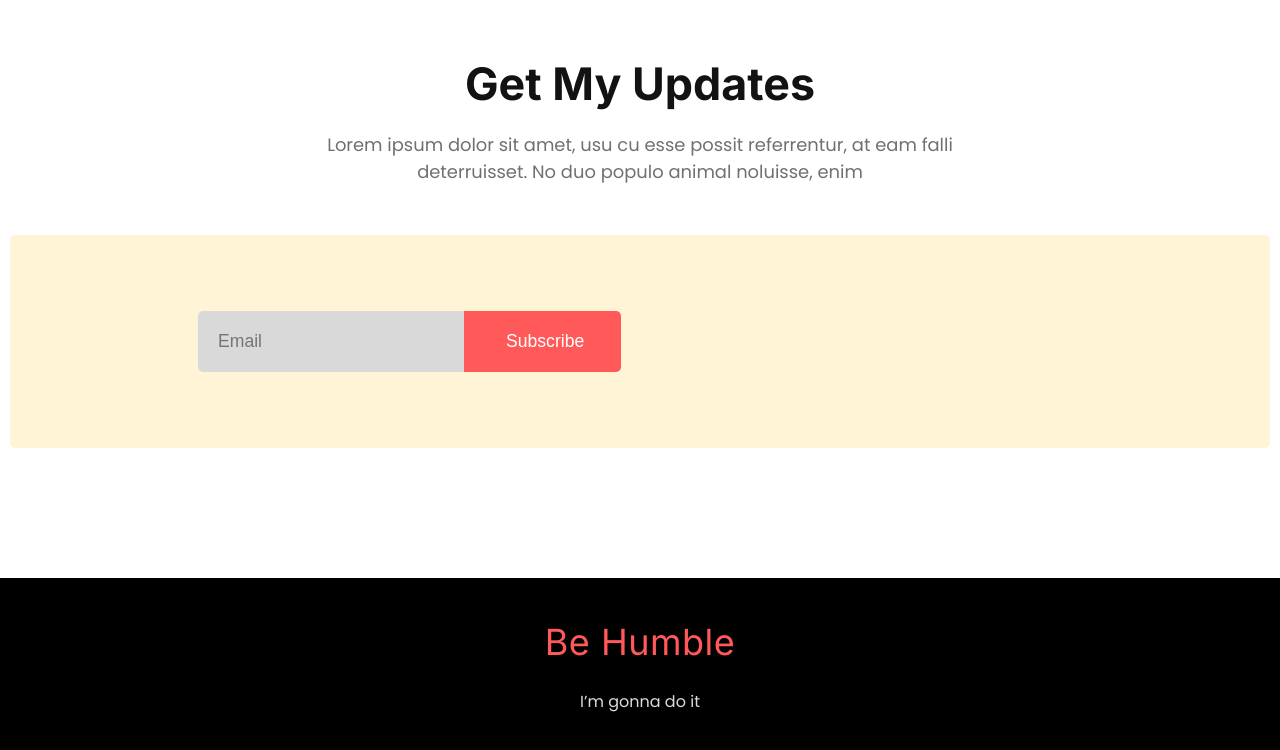
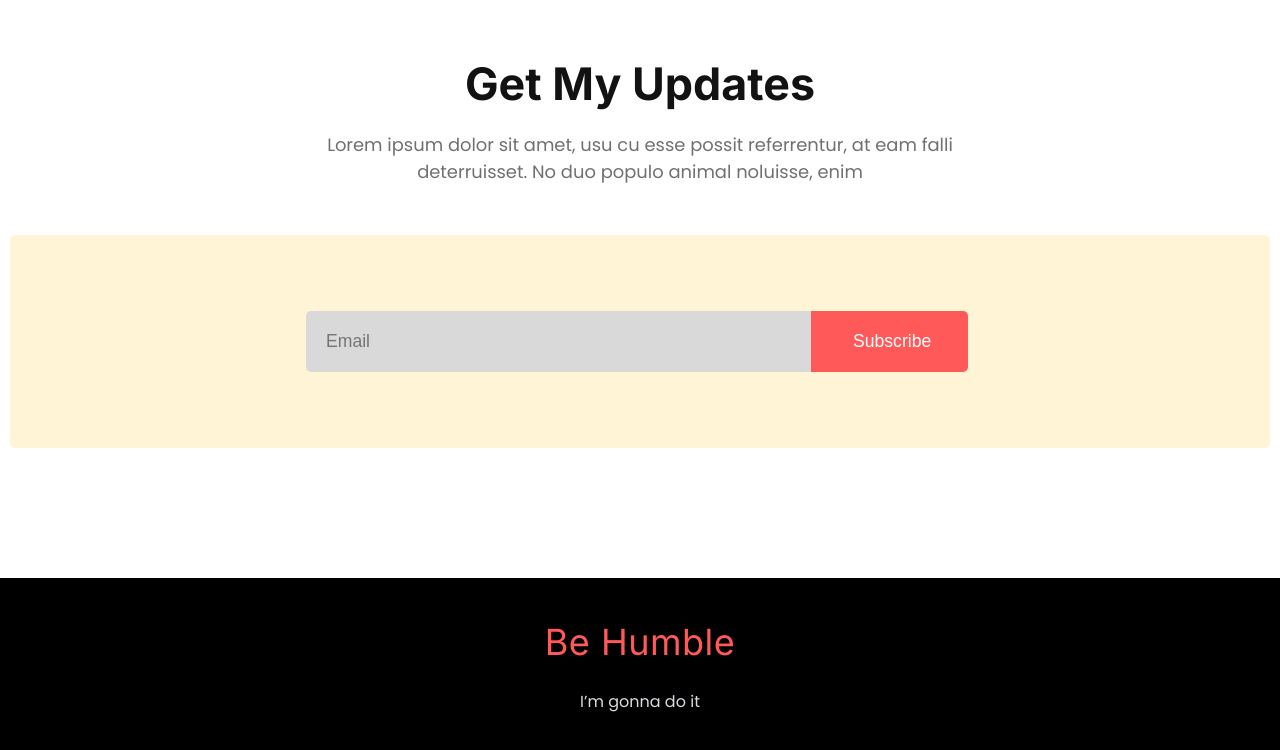
Before and after one commit to PromelHridoy/donate-today, a plain HTML site: page index.html in a window 1280 px wide. Shown: the part 3138-3888 px from the top of the page. Drawn offline with Linux system fonts and the light colour scheme.

Commit message:
Email width fixed

```diff
--- a/styles/style.css
+++ b/styles/style.css
@@ -209,10 +209,11 @@ hr{
 .form-email{
     display: flex;
    max-width: 668px;
+   margin: 0 auto;
 }
 
 .updates-email{
-    max-width: 505px;
+    width: 505px;
     background-color: rgba(217, 217, 217, 1);
     border: none;
     border-radius: 5px 0 0 5px;
```
